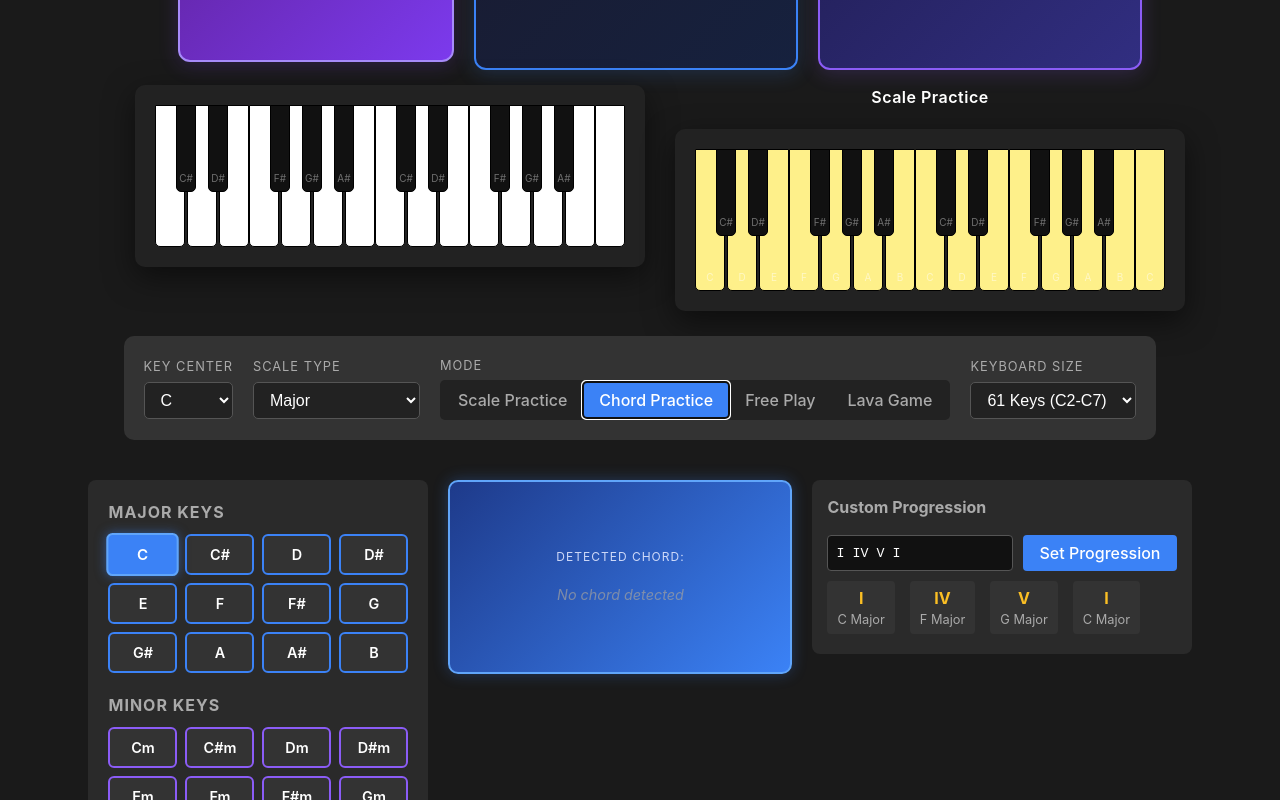
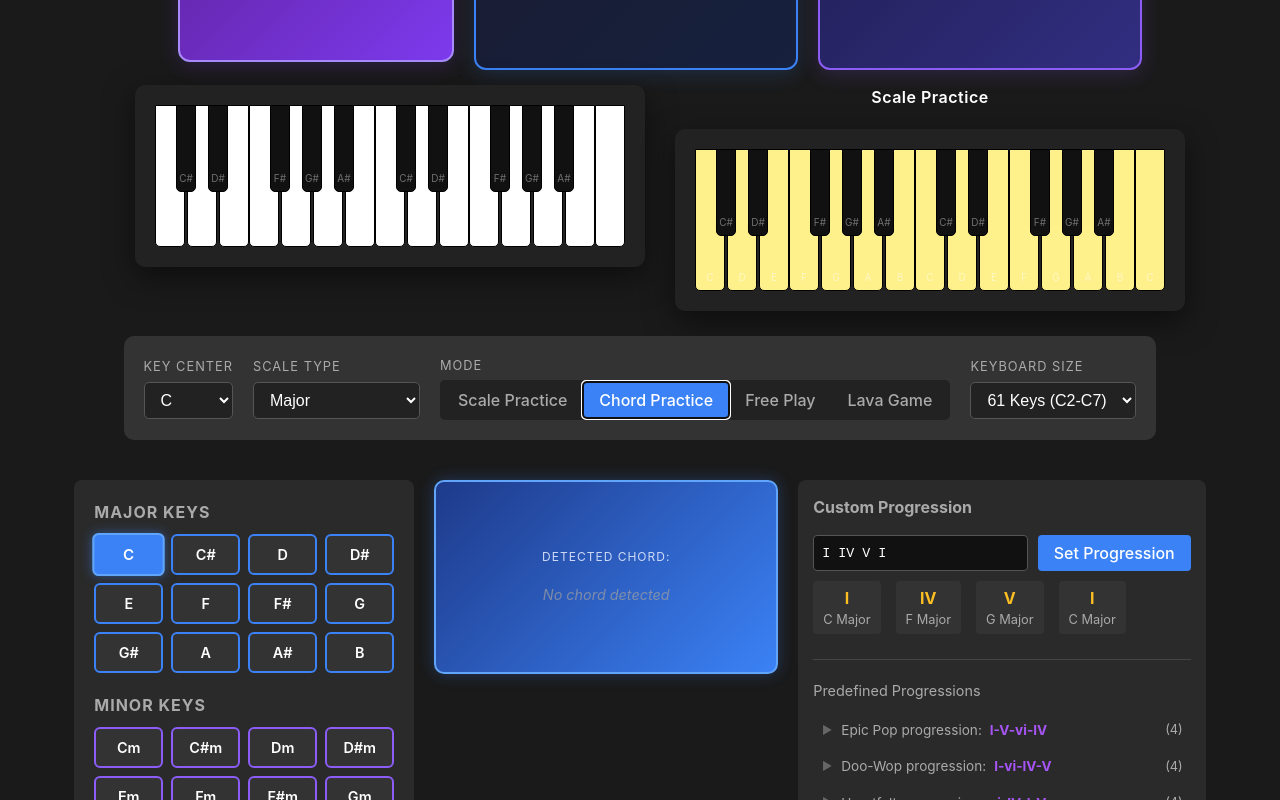
Before and after one commit to pleabargain/piano-app, a React (Vite) app: page / in a window 1280 px wide. Both pictures are taken after a click on the button "Chord Practice". Shown: the part 642-1442 px from the top of the page. Built offline with nearby package versions, Linux system fonts and the light colour scheme.

Commit message:
feat: Add predefined chord progressions and UI enhancements for better user interaction in ProgressionBuilder component

```diff
--- a/src/components/ProgressionBuilder.css
+++ b/src/components/ProgressionBuilder.css
@@ -83,3 +83,82 @@
     box-shadow: 0 4px 8px rgba(0, 0, 0, 0.3);
     background: #3a3a3a;
 }
+
+.predefined-progressions {
+    margin-top: 20px;
+    padding-top: 20px;
+    border-top: 1px solid #444;
+}
+
+.predefined-progressions h4 {
+    margin: 0 0 12px 0;
+    font-size: 0.9rem;
+    color: #aaa;
+    font-weight: normal;
+}
+
+.progression-list {
+    max-height: 400px;
+    overflow-y: auto;
+    display: flex;
+    flex-direction: column;
+    gap: 4px;
+}
+
+.progression-list::-webkit-scrollbar {
+    width: 8px;
+}
+
+.progression-list::-webkit-scrollbar-track {
+    background: #1a1a1a;
+    border-radius: 4px;
+}
+
+.progression-list::-webkit-scrollbar-thumb {
+    background: #555;
+    border-radius: 4px;
+}
+
+.progression-list::-webkit-scrollbar-thumb:hover {
+    background: #666;
+}
+
+.progression-item {
+    display: flex;
+    align-items: center;
+    gap: 8px;
+    padding: 6px 8px;
+    border-radius: 4px;
+    cursor: pointer;
+    transition: background-color 0.2s;
+    font-size: 0.85rem;
+}
+
+.progression-item:hover {
+    background-color: #333;
+}
+
+.progression-play-icon {
+    color: #666;
+    font-size: 0.7rem;
+    width: 12px;
+    display: flex;
+    align-items: center;
+    justify-content: center;
+}
+
+.progression-name {
+    color: #aaa;
+    flex-shrink: 0;
+}
+
+.progression-chords {
+    color: #a855f7;
+    font-weight: bold;
+    flex: 1;
+}
+
+.progression-length {
+    color: #aaa;
+    font-size: 0.8rem;
+}
--- a/src/components/ProgressionBuilder.jsx
+++ b/src/components/ProgressionBuilder.jsx
@@ -4,6 +4,43 @@ import './ProgressionBuilder.css';
 import { getScaleNotes, NOTES } from '../core/music-theory';
 
 const ROMAN_REGEX = /^(b|#)?(VII|III|IV|VI|II|V|I|vii|iii|iv|vi|ii|v|i)(°|\+|dim|aug|7|maj7|min7)?$/;
+
+// Predefined chord progressions from screenshots
+const PREDEFINED_PROGRESSIONS = [
+    // First set of 16 progressions
+    { name: 'Epic Pop progression', progression: 'I V vi IV', length: 4 },
+    { name: 'Doo-Wop progression', progression: 'I vi IV V', length: 4 },
+    { name: 'Heartfelt progression', progression: 'vi IV I V', length: 4 },
+    { name: 'Passion progression', progression: 'i bVII bVI V', length: 4 },
+    { name: 'Wandering progression', progression: 'i bVII bVI bVII', length: 4 },
+    { name: 'Sunrise Hope progression', progression: 'I V vi iii IV I IV V', length: 8 },
+    { name: 'Heartbreak progression', progression: 'i bVI bIII bVII', length: 4 },
+    { name: 'Circle progression', progression: 'vi ii V I', length: 4 },
+    { name: 'Sentimental progression', progression: 'I vi ii V', length: 4 },
+    { name: 'Dreamy progression', progression: 'I IV vi V', length: 4 },
+    { name: 'Bittersweet progression', progression: 'I III IV iv', length: 4 },
+    { name: 'Bassline Bounce progression', progression: 'I ii I IV', length: 4 },
+    { name: 'Surprise progression', progression: 'V vi IV I', length: 4 },
+    { name: 'Rhythm Changes progression', progression: 'I VI II V', length: 4 },
+    { name: 'Rock Vamp progression', progression: 'I bVII I bVII', length: 4 },
+    { name: 'Shifting Shades progression', progression: 'IV iv I I', length: 4 },
+    // Second set of 16 progressions
+    { name: 'Cyclical progression', progression: 'IV I V vi', length: 4 },
+    { name: 'Weeping progression', progression: 'i i IV VI', length: 4 },
+    { name: 'Dark Vamp progression', progression: 'i bVII i bVII', length: 4 },
+    { name: 'Uplifting progression', progression: 'IV V vi I', length: 4 },
+    { name: 'Royal Road progression', progression: 'IV V iii vi', length: 4 },
+    { name: 'Resolution progression', progression: 'vi IV V I', length: 4 },
+    { name: 'Jukebox progression', progression: 'I VI IV V', length: 4 },
+    { name: 'Grunge progression', progression: 'i iv bIII bVI', length: 4 },
+    { name: 'Hard Rock progression', progression: 'I V bVII IV', length: 4 },
+    { name: 'Dramatic progression', progression: 'vi V IV III', length: 4 },
+    { name: 'Soul Journey progression', progression: 'I IV vi V iii vi ii V', length: 8 },
+    { name: 'Endless Anthem progression', progression: 'vi IV I V vi IV I V', length: 8 },
+    { name: 'Heroic Circle progression', progression: 'I IV bVII III vi ii V I', length: 8 },
+    { name: 'Storyteller progression', progression: 'I ii iii IV V vi V I', length: 8 },
+    { name: 'Emotional Wave progression', progression: 'I III IV iv V vi ii V', length: 8 },
+];
 
 const ProgressionBuilder = ({ selectedRoot, selectedScaleType, onProgressionSet, onChordClick }) => {
     const [input, setInput] = useState('I IV V I');
@@ -79,6 +116,39 @@ const ProgressionBuilder = ({ selectedRoot, selectedScaleType, onProgressionSet,
         }
     };
 
+    const handlePredefinedClick = (progressionText) => {
+        console.log('[ProgressionBuilder] Predefined progression clicked:', progressionText);
+        setInput(progressionText);
+        // Parse the progression immediately
+        const tokens = progressionText.trim().split(/\s+/);
+        const scaleNotes = getScaleNotes(selectedRoot, selectedScaleType);
+
+        if (scaleNotes.length === 0) {
+            console.warn('[ProgressionBuilder] No scale notes found');
+            return;
+        }
+
+        const results = [];
+        let isValid = true;
+
+        for (let token of tokens) {
+            if (!ROMAN_REGEX.test(token)) {
+                isValid = false;
+                setError(`Invalid symbol: ${token}`);
+                break;
+            }
+            const chordName = getChordNameFromRoman(token, scaleNotes);
+            results.push({ roman: token, name: chordName });
+        }
+
+        if (isValid && results.length > 0) {
+            setError('');
+            setParsedChords(results);
+            // Automatically set the progression
+            onProgressionSet(results);
+        }
+    };
+
     return (
         <div className="progression-builder">
             <h3>Custom Progression</h3>
@@ -116,6 +186,24 @@ const ProgressionBuilder = ({ selectedRoot, selectedScaleType, onProgressionSet,
                         <div className="alpha">{chord.name}</div>
                     </div>
                 ))}
+            </div>
+
+            <div className="predefined-progressions">
+                <h4>Predefined Progressions</h4>
+                <div className="progression-list">
+                    {PREDEFINED_PROGRESSIONS.map((prog, idx) => (
+                        <div
+                            key={idx}
+                            className="progression-item"
+                            onClick={() => handlePredefinedClick(prog.progression)}
+                        >
+                            <span className="progression-play-icon">▶</span>
+                            <span className="progression-name">{prog.name}:</span>
+                            <span className="progression-chords">{prog.progression.replace(/\s+/g, '-')}</span>
+                            <span className="progression-length">({prog.length})</span>
+                        </div>
+                    ))}
+                </div>
             </div>
         </div>
     );
```
Also changed, not shown: 2 other files (tests, documents, lock files or other folders).
